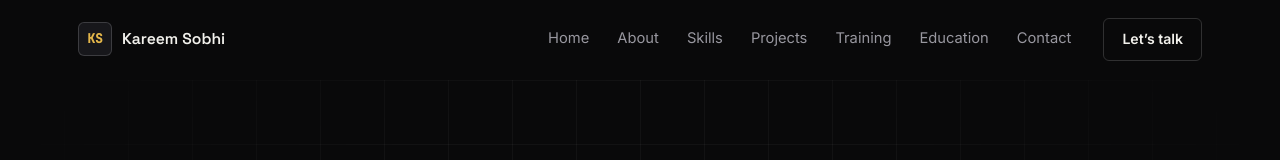
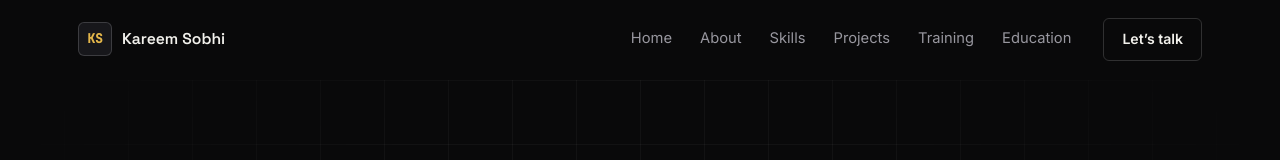
Before and after one commit to Enzokk23/portfolio, a React (Vite) app: page / in a window 1280 px wide. Shown: the top 160 px of the page. Built offline with nearby package versions, Linux system fonts and the light colour scheme.

Commit message:
Update Navbar.jsx

```diff
--- a/src/components/Navbar.jsx
+++ b/src/components/Navbar.jsx
@@ -7,7 +7,6 @@ const NAV_LINKS = [
   { label: "Projects", href: "#projects" },
   { label: "Training", href: "#training" },
   { label: "Education", href: "#education" },
-  { label: "Contact", href: "#contact" },
 ];
 
 function Navbar() {
```
